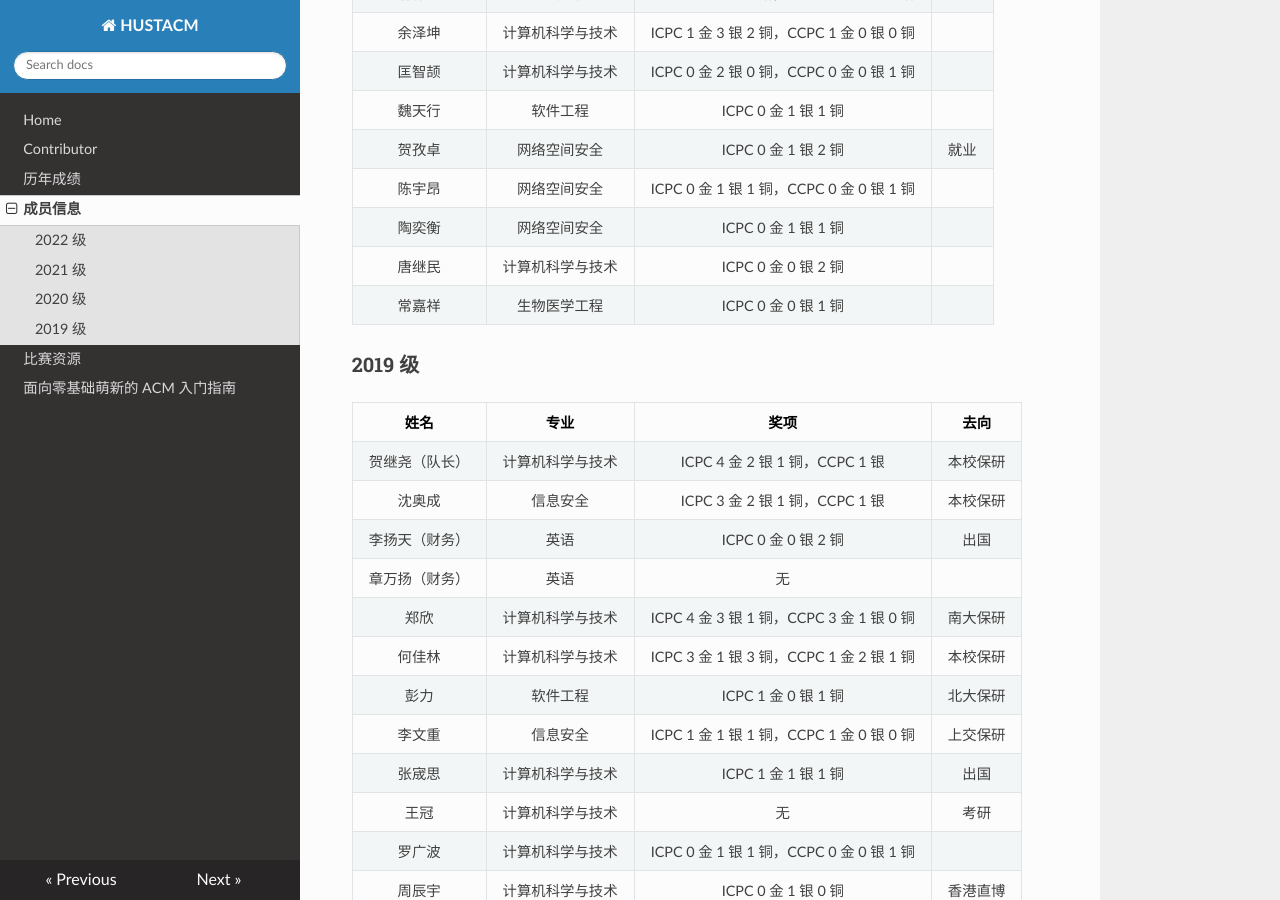
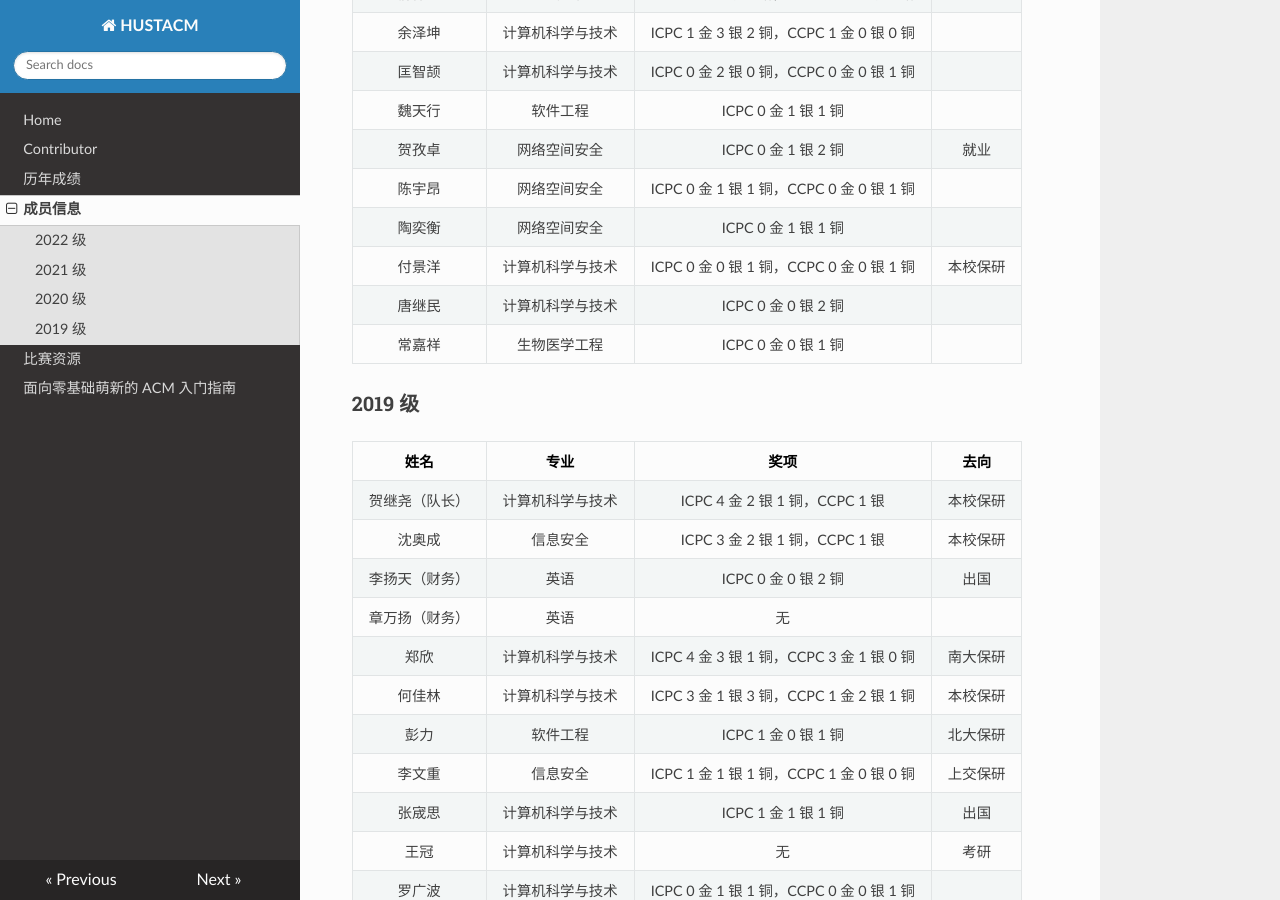
Before and after one commit to HUSTACM/hustacm.com, an MkDocs documentation site: the page built from docs/成员信息.md, in a window 1280 px wide and 900 px high, scrolled down 1812 px. Built offline with MkDocs 1.6.1, drawn with Linux system fonts in a browser that asks for light colours; nearby versions of some CDN libraries.

Commit message:
:memo: docs: fix member info

```diff
--- a/docs/成员信息.md
+++ b/docs/成员信息.md
@@ -55,6 +55,7 @@
 |贺孜卓|网络空间安全|ICPC 0 金 1 银 2 铜|就业|
 |陈宇昂|网络空间安全|ICPC 0 金 1 银 1 铜，CCPC 0 金 0 银 1 铜||
 |陶奕衡|网络空间安全|ICPC 0 金 1 银 1 铜||
+|付景洋|计算机科学与技术|ICPC 0 金 0 银 1 铜，CCPC 0 金 0 银 1 铜|本校保研|
 |唐继民|计算机科学与技术|ICPC 0 金 0 银 2 铜||
 |常嘉祥|生物医学工程|ICPC 0 金 0 银 1 铜||
 
```
